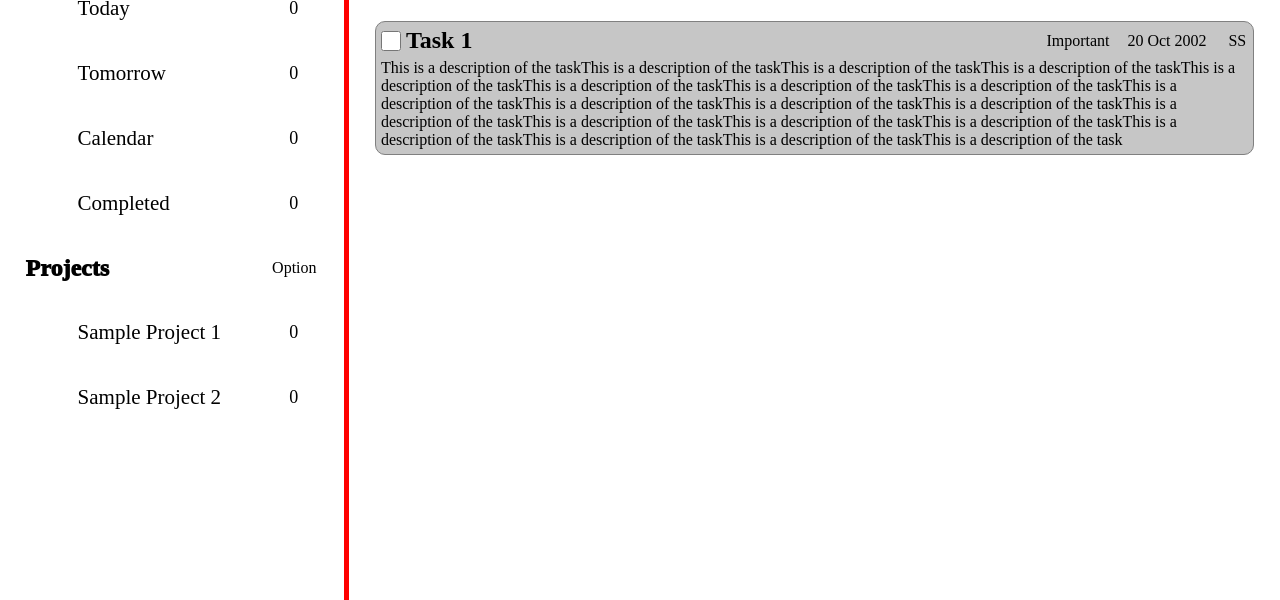
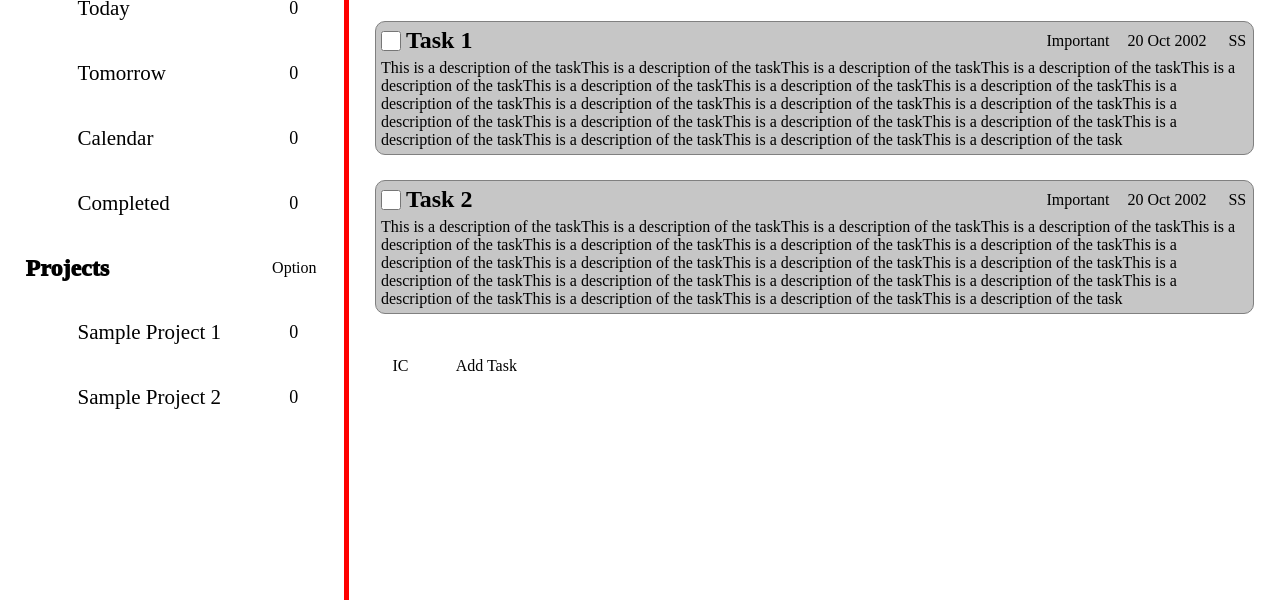
Before and after one commit to MathoVerse100/odin-todo-list, a website built with webpack: page src/template.html in a window 1280 px wide. Shown: the part 200-800 px from the top of the page. Built offline with nearby package versions, Linux system fonts and the light colour scheme.

Commit message:
Created addTask button

```diff
--- a/src/styles.css
+++ b/src/styles.css
@@ -12,3 +12,4 @@
 @import "./ui/main/sidebar/projects/projectStyle.css";
 @import "./ui/main/board/boardTitle/boardTitleStyle.css";
 @import "./ui/main/board/task/taskStyle.css";
+@import "./ui/main/board/addTask/addTaskStyle.css";
--- a/src/ui/main/board/addTask/addTaskScript.js
+++ b/src/ui/main/board/addTask/addTaskScript.js
@@ -0,0 +1,25 @@
+import { createNewElement } from "../../../../utilities/helperFunctions/newElement.js";
+
+
+function createAddTaskButton() {
+    const addTaskButton = createNewElement({
+        classList: ["add-task-button"],
+    });
+
+    const icon = createNewElement({
+        classList: ["add-task-icon"],
+        textContent: "IC",
+    });
+
+    const title = createNewElement({
+        classList: ["add-task-title"],
+        textContent: "Add Task",
+    });
+
+    addTaskButton.append(icon, title);
+
+    return addTaskButton;
+};
+
+
+export const addTask = createAddTaskButton();
--- a/src/ui/main/board/addTask/addTaskStyle.css
+++ b/src/ui/main/board/addTask/addTaskStyle.css
@@ -0,0 +1,29 @@
+.add-task-button {
+    margin-top: 25px;
+    display: flex;
+    flex-direction: row;
+    justify-content: stretch;
+    align-items: center;
+    gap: 10px;
+}
+
+.add-task-button:hover {
+    cursor: pointer;
+    background-color: rgb(216, 216, 216);;
+    transition: 0.2s;
+}
+
+.add-task-button:active {
+    background-color: rgb(162, 162, 162);;
+    transition: 0s;
+}
+
+.add-task-button > div {
+    padding: 2%;
+}
+
+.add-task-icon {
+    aspect-ratio: 1 / 1;
+    height: 100%;
+    width: auto;
+}
--- a/src/ui/main/board/boardUpdates.js
+++ b/src/ui/main/board/boardUpdates.js
@@ -1,7 +1,10 @@
 import { sampleBoardTitle } from "./boardTitle/boardTitleScript.js";
-import { sampleTask1 } from "./task/taskScript.js";
+import { sampleTask1, sampleTask2 } from "./task/taskScript.js";
+import { addTask } from "./addTask/addTaskScript.js";
 
 
 export function renderBoard(parent) {
-    parent.append(sampleBoardTitle, sampleTask1);
+    parent.appendChild(sampleBoardTitle);
+    parent.append(sampleTask1, sampleTask2);
+    parent.appendChild(addTask);
 };
--- a/src/ui/main/board/task/taskScript.js
+++ b/src/ui/main/board/task/taskScript.js
@@ -53,3 +53,4 @@ function createTaskBox(title, description, dueDate, priority) {
 
 
 export const sampleTask1 = createTaskBox("Task 1", "This is a description of the task".repeat(20), "20 Oct 2002", "Important");
+export const sampleTask2 = createTaskBox("Task 2", "This is a description of the task".repeat(20), "20 Oct 2002", "Important");
--- a/src/ui/main/board/task/taskStyle.css
+++ b/src/ui/main/board/task/taskStyle.css
@@ -37,6 +37,10 @@
     width: auto;
 }
 
+.task-checkbox:hover {
+    cursor: pointer;
+}
+
 .title-box {
     flex: 1;
 
@@ -67,3 +71,7 @@
     height: 20px;
     width: auto;
 }
+
+.options-box:hover {
+    cursor: pointer;
+}
```
